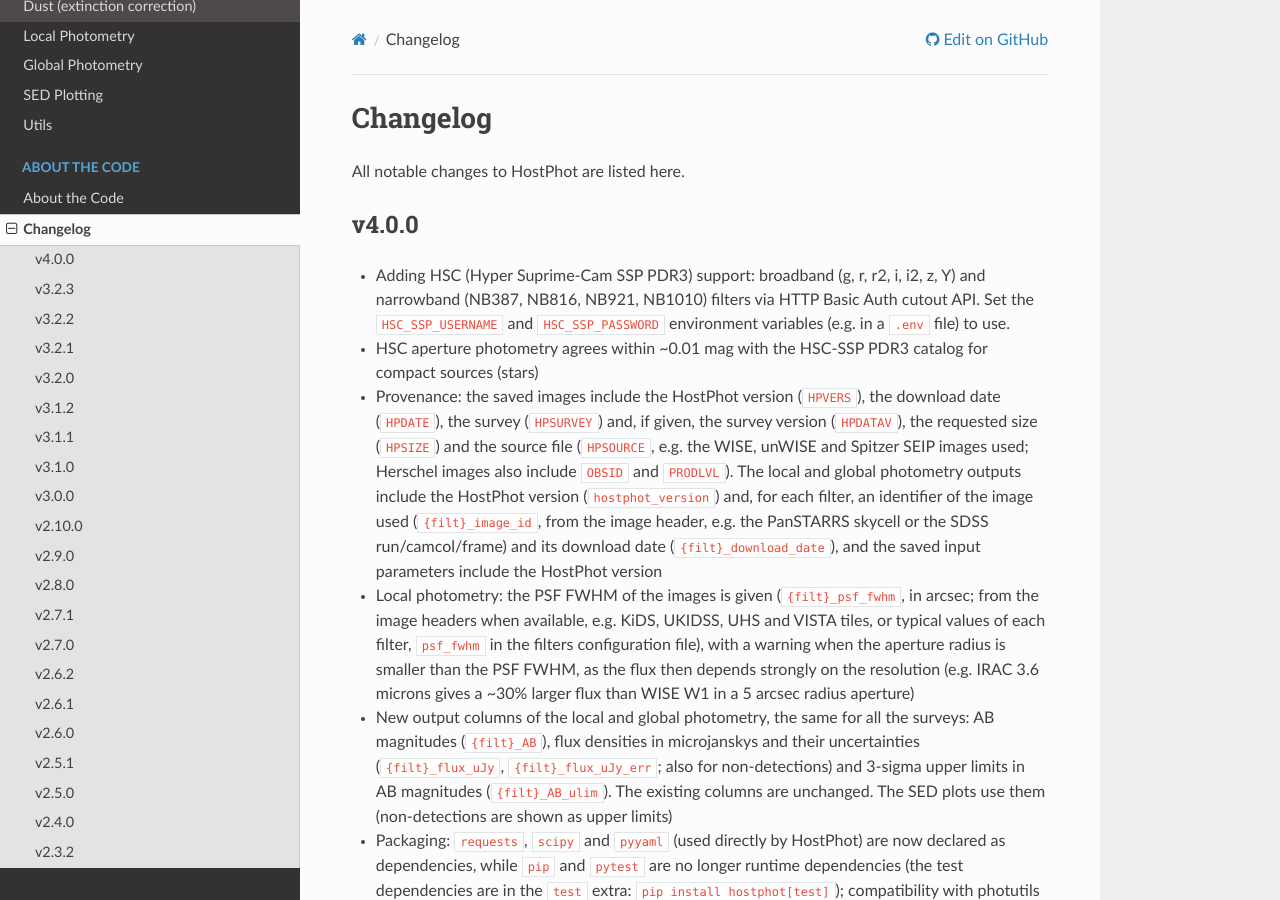
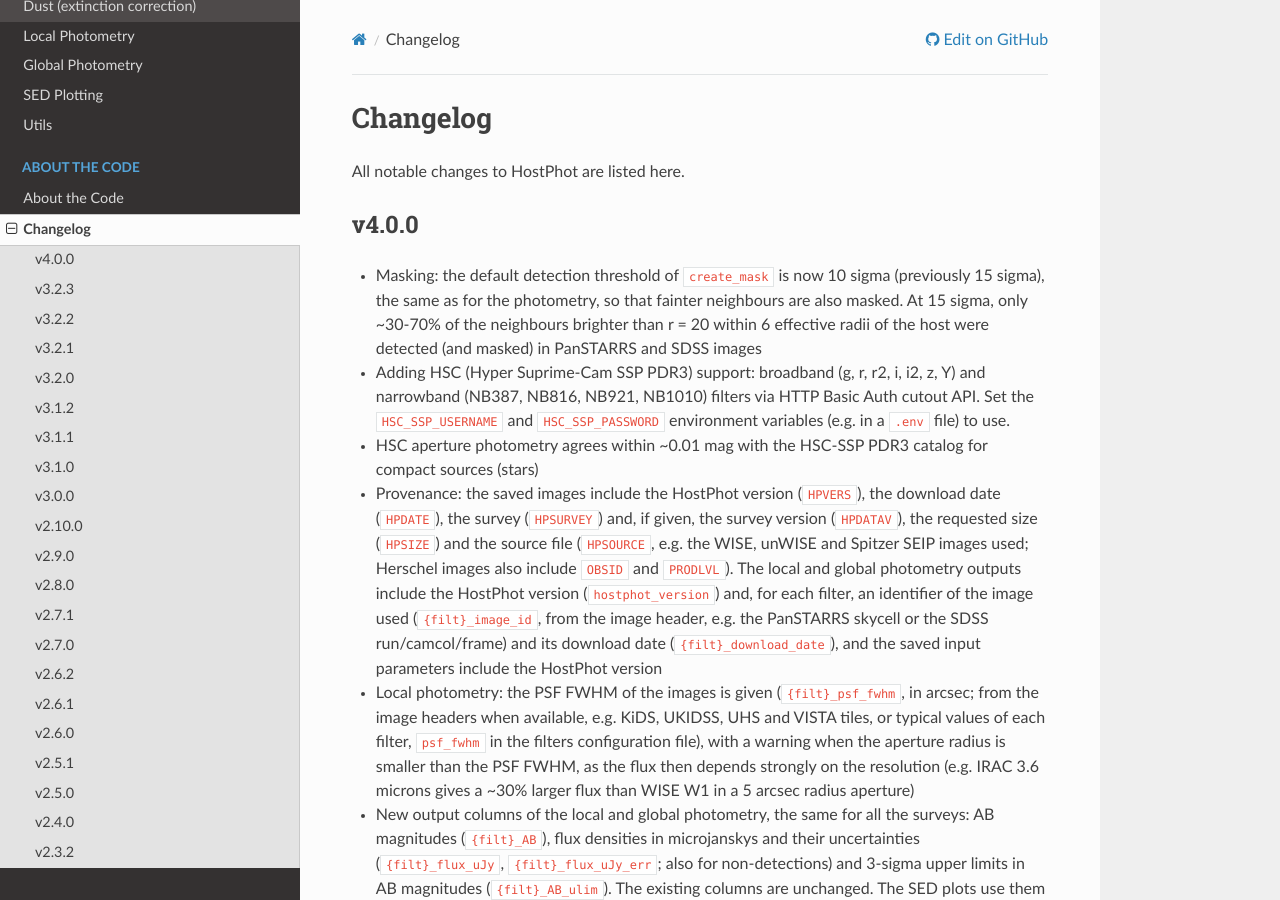
Before and after one commit to temuller/hostphot, a Sphinx documentation site: the page built from docs/about/changelog.rst, in a window 1280 px wide and 900 px high. Built offline with Sphinx 7.4.7 and the Read the Docs theme 3.1.0, drawn with Linux system fonts in a browser that asks for light colours; pages that are not in the unit, such as notebooks, are missing from menus.

Commit message:
Masking: default detection threshold of 10 sigma (previously 15 sigma)
The same threshold as the global photometry, so that fainter neighbours are
also masked (at 15 sigma, only ~30-70% of the r < 20 neighbours near the host
were detected in PanSTARRS and SDSS images).

Co-Authored-By: Claude Opus 5.5 <noreply@anthropic.com>

```diff
--- a/CHANGELOG.md
+++ b/CHANGELOG.md
@@ -4,6 +4,7 @@ All notable changes to HostPhot are listed here.
 
 ## v4.0.0
 
+* Masking: the default detection threshold of `create_mask` is now 10 sigma (previously 15 sigma), the same as for the photometry, so that fainter neighbours are also masked. At 15 sigma, only ~30-70% of the neighbours brighter than r = 20 within 6 effective radii of the host were detected (and masked) in PanSTARRS and SDSS images
 * Adding HSC (Hyper Suprime-Cam SSP PDR3) support: broadband (g, r, r2, i, i2, z, Y) and narrowband (NB387, NB816, NB921, NB1010) filters via HTTP Basic Auth cutout API. Set the `HSC_SSP_USERNAME` and `HSC_SSP_PASSWORD` environment variables (e.g. in a `.env` file) to use.
 * HSC aperture photometry agrees within ~0.01 mag with the HSC-SSP PDR3 catalog for compact sources (stars)
 * Provenance: the saved images include the HostPhot version (`HPVERS`), the download date (`HPDATE`), the survey (`HPSURVEY`) and, if given, the survey version (`HPDATAV`), the requested size (`HPSIZE`) and the source file (`HPSOURCE`, e.g. the WISE, unWISE and Spitzer SEIP images used; Herschel images also include `OBSID` and `PRODLVL`). The local and global photometry outputs include the HostPhot version (`hostphot_version`) and, for each filter, an identifier of the image used (`{filt}_image_id`, from the image header, e.g. the PanSTARRS skycell or the SDSS run/camcol/frame) and its download date (`{filt}_download_date`), and the saved input parameters include the HostPhot version
--- a/docs/further_information/migrating_to_v4.rst
+++ b/docs/further_information/migrating_to_v4.rst
@@ -44,6 +44,8 @@ The same call can give different results because some defaults changed:
 * **Background subtraction:** now applied by default to Spitzer, JWST and Herschel images (besides 2MASS, WISE,
   VISTA, SkyMapper, UKIDSS and UHS), with a new estimation (sources and host galaxy masked, 30 arcsec mesh).
   GALEX images are downloaded already background subtracted (``intbgsub``).
+* **Masking:** sources are detected at 10 sigma by default (``create_mask(threshold=10)``; previously 15 sigma),
+  so fainter neighbours are also masked. Use ``threshold=15`` to reproduce the v3 masks.
 * **Default filters:** HSC uses only the broadband filters (:math:`grizY`).
 
 
```
Also changed, not shown: 1 other file.
